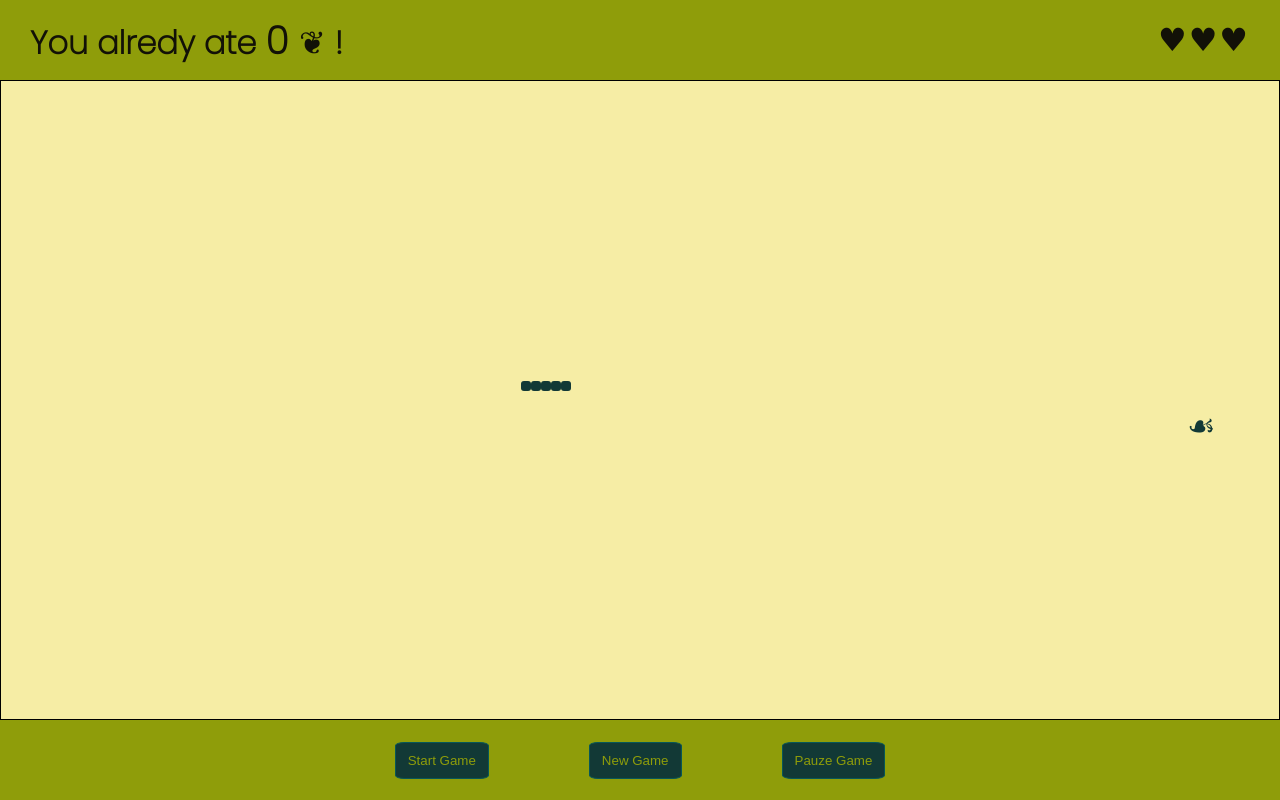
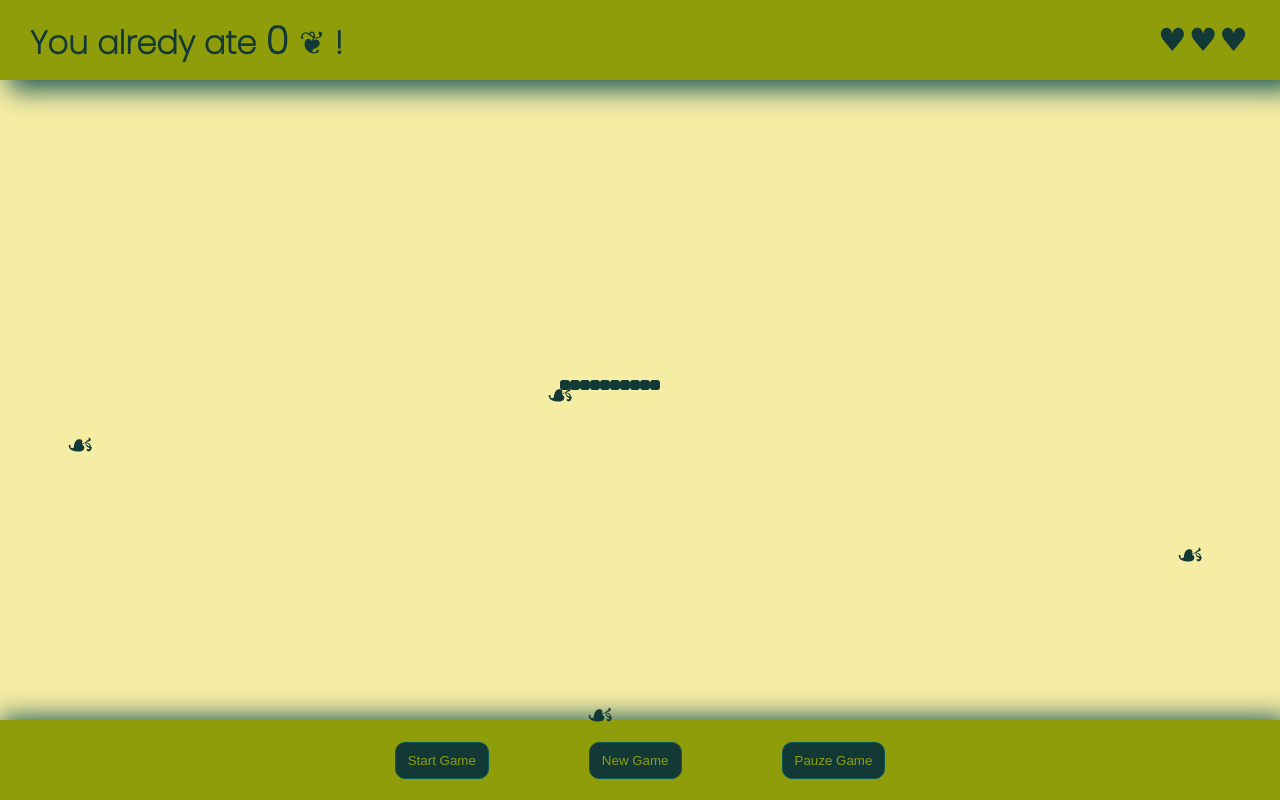
Before and after one commit to katekirylowicz/Snake_Game, a plain HTML site: page Snake/index.html in a window 1280 px wide. Both pictures are taken after a click on the button "Start Game". Drawn offline with Linux system fonts and the light colour scheme.

Commit message:
Update snake crash logic

```diff
--- a/Snake/app.js
+++ b/Snake/app.js
@@ -7,7 +7,7 @@ const ARROW_RIGHT = 39;
 const ARROW_DOWN = 40;
 
 let directions = [1, 0];
-let gameSpeed = 500;
+let gameSpeed = 200;
 let gameInterval = 0;
 let score = 0;
 let live = 3;
@@ -25,27 +25,76 @@ const INITIAL_SNAKE = [
     [50, 30],
     [49, 30],
     [48, 30],
+    [47, 30],
+    [46, 30],
+    [45, 30],
+    [43, 30],
+    [42, 30]
 ];
 
 let snake = [...INITIAL_SNAKE];
 
+
+let newPlant = [];
+
+const renderPlants = () => {
+    let plantsCords = [];
+
+    for (let i = 0; i < 5; i++) {
+        xplant = Math.floor(Math.random() * w);
+        yplant = Math.floor(Math.random() * h);
+        newPlant.push(`<div class="plants" style="top: ${yplant * 10}px; left: ${xplant * 10}px;"></div>`);
+        plantsCords.push([xplant, yplant]);
+    }
+
+
+    console.log(`Plants CordS: ${plantsCords}`);
+    console.log(newPlant);
+}
+
 const render = () => {
+
     const plant = `<div class="plants" style="top: ${yplant * 10}px; left: ${xplant * 10}px;"></div>`;
+
+
 
     main.innerHTML = snake.map((coords) => {
         const [x, y] = coords;
         return `<div class="snake" style="top: ${y * 10}px; left: ${x * 10}px;"></div>`;
-    }).join('') + plant;
+    }).join('');
+
+    for (let i = 0; i < 4; i++) {
+        main.innerHTML += newPlant[i];
+    }
+
 };
 
 const endGame = () => {
+    render();
     clearInterval(gameInterval);
     gameInterval = 0;
+    gameSpeed = 200;
 };
 
 const renderLives = () => {
     const liveDisplay = document.querySelector(".livePoints");
     liveDisplay.innerHTML = Array(live).fill(`<div>&hearts;</div>`).join('');
+};
+
+const hasCrashedWithBoard = (newCoords) => {
+    return newCoords[0] === Math.floor(w) ||
+        newCoords[0] === -1 ||
+        newCoords[1] === -1 ||
+        newCoords[1] === Math.floor(h)
+};
+
+const hasCrashedWithHimself = (coords, snake) => {
+    for (let i = snake.length - 1; i > -1; i--) {
+        if (snake[i][0] === coords[0] && snake[i][1] === coords[1]) {
+            return true;
+        }
+    }
+    return false
 };
 
 const processGameFrame = () => {
@@ -55,26 +104,29 @@ const processGameFrame = () => {
     const [deltaX, deltaY] = directions;
 
     const newCoords = [x + deltaX, y + deltaY];
+    console.log(`snake[0]: ${snake[0]},  newCoords:${newCoords}`);
 
     // snake crashes
     if (
-        newCoords[0] === Math.floor(w) ||
-        newCoords[0] === -1 ||
-        newCoords[1] === -1 ||
-        newCoords[1] === Math.floor(h)
+        //crashes with board
+        hasCrashedWithBoard(newCoords) ||
 
+        //crash with himself Check is it works??
+        hasCrashedWithHimself(newCoords, snake)
     ) {
         live--;
 
         // restart
         if (live === 0) {
             renderLives();
-            alert('Game Over!')
             endGame();
+            setTimeout(() => alert('Game Over!'));
 
             live = 3;
             points = 0;
+            gameSpeed = gameSpeed + 5;
             snake = [...INITIAL_SNAKE];
+            console.log(`The speed of the snake drops. Now is:${gameSpeed}`);
             return;
         }
 
@@ -87,6 +139,7 @@ const processGameFrame = () => {
     console.log(newCoords, xplant, yplant);
 
     // snake eats plant
+
     if (
         newCoords[0] === xplant &&
         newCoords[1] === yplant
@@ -97,7 +150,9 @@ const processGameFrame = () => {
         score++;
         const points = document.querySelector("span");
         points.innerHTML = `<span>${score}</span>`;
-
+        gameSpeed = gameSpeed - 10;
+        console.log(`Speed of the snake increasses. Now is: ${gameSpeed}`);
+        console.log(`Snake cords are: ${snake}`);
         return;
     }
 
@@ -111,6 +166,7 @@ const startGame = () => {
         return;
     }
     renderLives();
+    renderPlants();
     gameInterval = setInterval(processGameFrame, gameSpeed);
 };
 
@@ -121,7 +177,7 @@ const handleKeyUp = (e) => {
         case ARROW_UP:
             directions = [0, -1];
             break;
-            //strzałka w dół - idzie w dol
+        //strzałka w dół - idzie w dol
         case ARROW_DOWN:
             directions = [0, 1];
             break;
@@ -129,20 +185,20 @@ const handleKeyUp = (e) => {
             // idzie w lewo
             directions = [-1, 0];
             break;
-            //strzałka w prawo - idzie w prawo
+        //strzałka w prawo - idzie w prawo
         case ARROW_RIGHT:
             directions = [1, 0];
             break;
-            // enter - start
+        // enter - start
         case ENTER:
             startGame();
             break;
-            // esc - koniec gry
+        // esc - koniec gry
         case ESC:
             endGame();
             break;
         default:
-            // void
+        // void
     }
 };
 
--- a/Snake/style.css
+++ b/Snake/style.css
@@ -15,7 +15,6 @@
 body {
     background-color: #f6eda5;
     font-family: Poppins, Verdana, Geneva, Tahoma, sans-serif;
-    /*font-weight: lighter;*/
     height: 100vh;
     width: 100vw;
 }
@@ -23,7 +22,8 @@ body {
 header.board {
     align-items: center;
     background-color: #8f9d0a;
-    color: #121107;
+    box-shadow: 13px 6px 25px 4px rgba(28, 90, 85, 1);
+    color: #123936;
     display: flex;
     height: 10vh;
     justify-content: space-between;
@@ -49,7 +49,6 @@ span.points {
 
 
 main {
-    border: 1px solid black;
     height: 80vh;
     position: relative;
     width: 100vw;
@@ -103,6 +102,7 @@ main {
 footer {
     align-items: center;
     background-color: #8f9d0a;
+    box-shadow: 4px 1px 25px 4px rgba(28, 90, 85, 1);
     display: flex;
     height: 10vh;
     justify-content: center;
@@ -112,11 +112,11 @@ footer>button {
     background-color: #123936;
     border: 1px solid;
     border-color: rgb(7, 87, 87);
-    border-radius: 10%;
-    -webkit-border-radius: 10%;
-    -moz-border-radius: 10%;
-    -ms-border-radius: 10%;
-    -o-border-radius: 10%;
+    border-radius: 10px;
+    -webkit-border-radius: 10px;
+    -moz-border-radius: 10px;
+    -ms-border-radius: 10px;
+    -o-border-radius: 10px;
     color: #8f9d0a;
     margin: 0 50px;
     padding: 10px 12px;
```
Also changed, not shown: Snake/snake.js (added).
